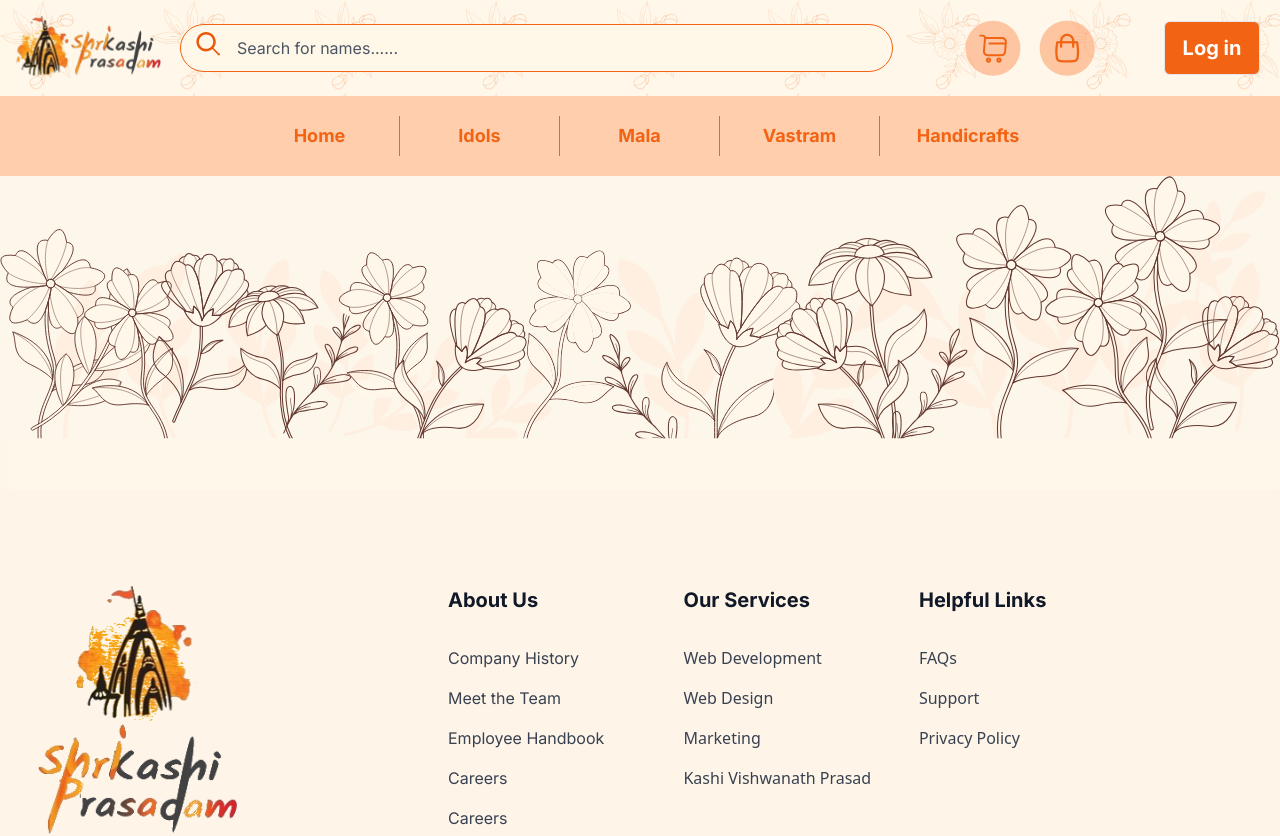
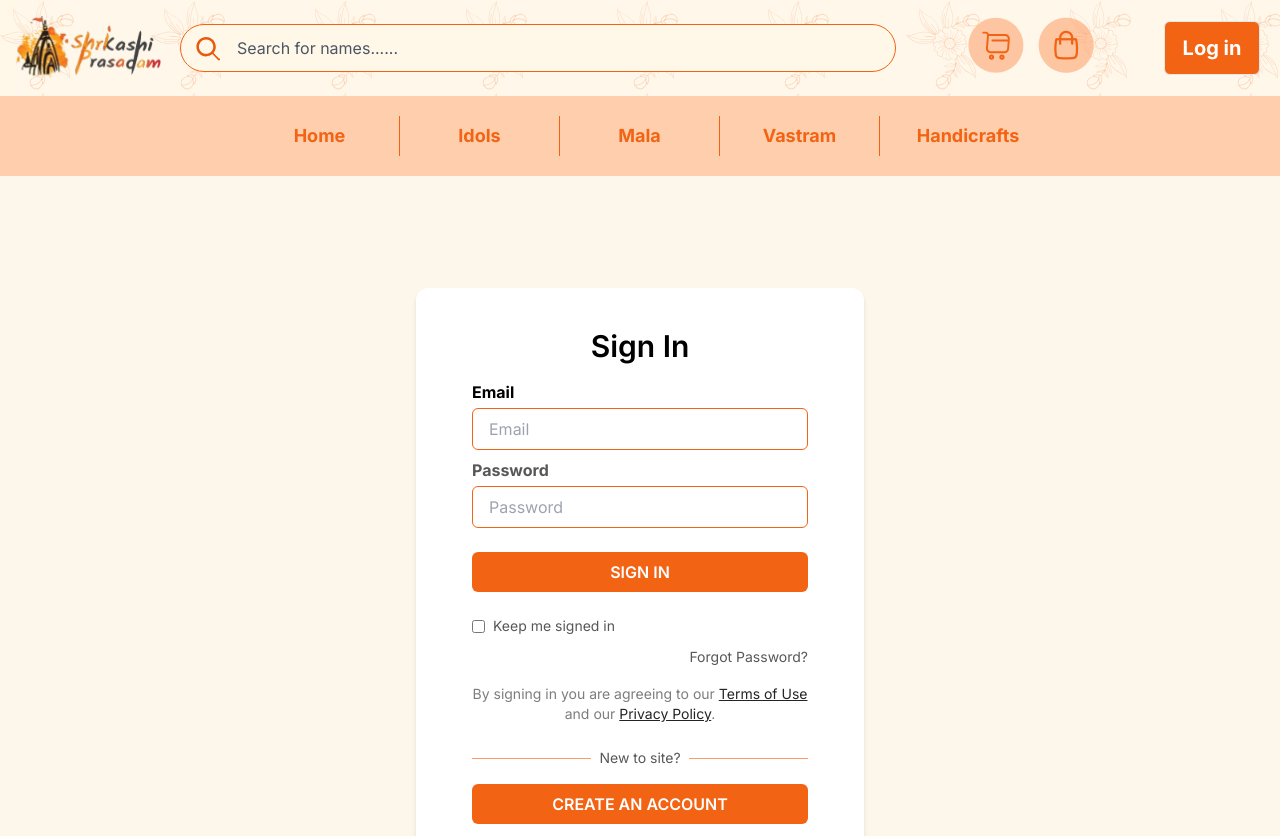
Before and after one commit to Ciriously/shrikashiprasadam, a React (Vite) app: page /Sign-in in a window 1280 px wide. Shown: the top 836 px of the page. Built offline with nearby package versions, Linux system fonts and the light colour scheme; a web font is replaced by a local one.

Commit message:
Feat : Added Auth

```diff
--- a/package.json
+++ b/package.json
@@ -12,7 +12,6 @@
   "dependencies": {
     "@headlessui/react": "^1.7.19",
     "@heroicons/react": "^2.1.3",
-    "@material-tailwind/react": "^2.1.9",
     "@reduxjs/toolkit": "^2.2.3",
     "react": "^18.2.0",
     "react-dom": "^18.2.0",
--- a/src/App.jsx
+++ b/src/App.jsx
@@ -2,9 +2,14 @@ import { BrowserRouter as Router, Routes, Route } from 'react-router-dom';
 
 import Home from "./Pages/Home";
 import SearchResults from "./Pages/SearchResults";
+import Cart from "./Pages/Cart"; // Import the Cart component
+import Wishlist from "./Pages/Wishlist"; // Import the Wishlist component
 import Footer from "./Shared/Footer";
 import Navbar from './Shared/Navbar';
 import Banner from './Shared/Banner';
+import Signup from './auth/forms/Signup';
+import Signin from './auth/forms/Signin';
+import AuthLayout from './auth/AuthLayout';
 
 export default function App() {
   return (
@@ -17,6 +22,11 @@ export default function App() {
         <Routes>
           <Route path="/" element={<Home />} />
           <Route path="/search" element={<SearchResults />} />
+          <Route path="/cart" element={<Cart />} />
+          <Route path="/wishlist" element={<Wishlist />} />
+          <Route path="/Auth" element={<AuthLayout />} />
+          <Route path="/Sign-in" element={<Signin />} />
+          <Route path="/Sign-up" element={<Signup />} />
         </Routes>
         <Footer />
       </div>
--- /dev/null
+++ b/src/Pages/Cart.jsx
@@ -0,0 +1,34 @@
+import React from 'react';
+
+const Cart = () => {
+    const cartItems = [
+        { id: 1, name: 'Product A', price: 100 },
+        { id: 2, name: 'Product B', price: 200 },
+        { id: 3, name: 'Product C', price: 300 },
+    ];
+
+    const subtotal = cartItems.reduce((total, item) => total + item.price, 0);
+
+    const handleCheckout = () => {
+        alert('Proceeding to checkout...');
+    };
+
+    return (
+        <div>
+            <h1>Shopping Cart</h1>
+
+            {cartItems.map(item => (
+                <div key={item.id}>
+                    <h2>{item.name}</h2>
+                    <p>Price: ${item.price}</p>
+                </div>
+            ))}
+
+            <h2>Subtotal: ${subtotal}</h2>
+
+            <button onClick={handleCheckout}>Checkout</button>
+        </div>
+    );
+};
+
+export default Cart;
--- /dev/null
+++ b/src/Pages/Wishlist.jsx
@@ -0,0 +1,9 @@
+import React from 'react'
+
+const Wishlist = () => {
+    return (
+        <div>Wishlist</div>
+    )
+}
+
+export default Wishlist
--- a/src/Shared/Navbar.jsx
+++ b/src/Shared/Navbar.jsx
@@ -1,5 +1,6 @@
 import React, { useState } from 'react';
 import { useNavigate } from 'react-router-dom';
+import { Link } from 'react-router-dom';
 
 
 import Cart from "../assets/shared/Cart.svg";
@@ -61,7 +62,7 @@ const Navbar = () => {
                                     name="search"
                                     placeholder="Search for names......"
                                 />
-                                <button type="submit" className="absolute left-0 top-0 mt-3 ml-4">
+                                <button type="submit" className="absolute left-0 top-0 mt-5 ml-4">
                                     <svg
                                         className="text-orange-600  h-6 w-6 fill-current"
                                         xmlns="http://www.w3.org/2000/svg"
@@ -70,12 +71,16 @@ const Navbar = () => {
                                         <path d="M55.146 51.887L41.588 37.786c3.486-4.144 5.396-9.358 5.396-14.786 0-12.682-10.318-23-23-23s-23 10.318-23 23 10.318 23 23 23c5.428 0 10.642-1.911 14.786-5.396l13.557 14.101c0.571 0.593 1.339 0.92 2.162 0.92 0.779 0 1.518-0.297 2.084-0.837 1.225-1.17 1.276-3.093 0.107-4.317zM23.984 6c9.374 0 17 7.626 17 17s-7.626 17-17 17-17-7.626-17-17 7.626-17 17-17z" />
                                     </svg>
                                 </button>
+                                <Link to="/cart">
                                     <button className="mx-4 mr-4">
                                         <img src={Cart} alt="Cart" className="h-full ml-14 w-auto" />
                                     </button>
+                                </Link>
+                                <Link to="/wishlist">
                                     <button>
                                         <img src={List} alt="List" className="h-full mx-4 w-auto" />
                                     </button>
+                                </Link>
                             </form>
 
                         </div>
@@ -90,9 +95,11 @@ const Navbar = () => {
 
                     </div>
                     <a href="">
+                        <Link to="/Auth">
                             <button className=" py-3 w-24 m-1 text-xl text-center font-bold bg-[#F26414] border rounded-md text-white  hover:bg-orange-400">
                                 Log in
                             </button>
+                        </Link>
                     </a>
                 </div>
 
--- /dev/null
+++ b/src/auth/AuthLayout.jsx
@@ -0,0 +1,23 @@
+
+import React from 'react'
+import Signup from './forms/Signup'
+import Signin from './forms/Signin'
+import Authsvg from '.././assets/shared/auth.svg'
+
+const AuthLayout = () => {
+    return (
+        <div className='flex h-screen'>
+            <section className="flex flex-1 justify-center items-center flex-col py-10">
+                <Signin />
+            </section>
+
+            <img
+                src={Authsvg}
+                alt="logo"
+                className="hidden xl:block h-screen w-1/2 object-cover bg-no-repeat"
+            />
+        </div>
+    )
+}
+
+export default AuthLayout
--- /dev/null
+++ b/src/auth/forms/Signin.jsx
@@ -0,0 +1,77 @@
+import React, { useState } from 'react';
+
+function Signin({ setAuthState, setUser }) {
+    const [email, setEmail] = useState('');
+    const [password, setPassword] = useState('');
+
+    const handleLogin = () => {
+        // Add your authentication logic here
+        // For example, you can call your authentication API
+        // and handle the response accordingly
+        console.log('Email:', email);
+        console.log('Password:', password);
+
+        // After successful authentication, you can update the user state
+        // and change the authentication state
+    };
+
+    return (
+        <div className="flex items-center font-inter justify-center h-screen">
+            <div className="w-full  max-w-md px-14 py-10 bg-white shadow-md rounded-xl">
+                <div className="flex justify-center items-center">
+                    <h1 className="text-3xl font-semibold mb-4">Sign In</h1>
+                </div>
+                <label htmlFor="email" className="block text-md text-[#000]  font-bold mb-1">Email</label>
+                <input
+                    id="email"
+                    value={email}
+                    onChange={(e) => setEmail(e.target.value)}
+                    className="w-full px-4 py-2 border border-[#F26414]  rounded-md mb-2"
+                    type="email"
+                    placeholder="Email"
+                />
+                <label htmlFor="password" className="block text-md text-[#575757] font-bold mb-1">Password</label>
+                <input
+                    id="password"
+                    value={password}
+                    onChange={(e) => setPassword(e.target.value)}
+                    className="w-full px-4 py-2 border border-[#F26414] rounded-md mb-2"
+                    type="password"
+                    placeholder="Password"
+                />
+                <button
+                    onClick={handleLogin}
+                    className="w-full bg-[#F26414] text-white font-semibold py-2 mt-4 rounded-md hover:bg-indigo-600 focus:outline-none focus:bg-indigo-600"
+                >
+                    SIGN IN
+                </button>
+                <div className="flex items-center mt-6">
+                    <input type="checkbox" className="mr-2" />
+                    <label for="keep-signed-in" className="text-sm text-[#575757]">Keep me signed in</label>
+                </div>
+                <div className="text-right mt-2">
+                    <a href="/forgot-password" className="text-[#575757] text-sm">Forgot Password?</a>
+                </div>
+
+                <p className="text-center mt-4 text-sm text-[#7D7D7D]">
+                    By signing in you are agreeing to our{' '}
+                    <a href="/terms-of-use" className="text-[#242424] underline">Terms of Use</a> and our{' '}
+                    <a href="/privacy-policy" className="text-[#242424] underline">Privacy Policy</a>.
+                </p>
+                <div className="flex items-center mt-6">
+                    <hr className="flex-grow border-t border-[#FE9B64]" />
+                    <span className="mx-2 text-sm text-[#575757]">New to site?</span>
+                    <hr className="flex-grow border-t border-[#FE9B64]" />
+                </div>
+                <button
+                    onClick={''}
+                    className="w-full bg-[#F26414] text-white font-semibold py-2 rounded-md hover:bg-indigo-600 focus:outline-none focus:bg-indigo-600 mt-4"
+                >
+                    CREATE AN ACCOUNT
+                </button>
+            </div>
+        </div>
+    );
+}
+
+export default Signin;
--- /dev/null
+++ b/src/auth/forms/Signup.jsx
@@ -0,0 +1,9 @@
+import React from 'react'
+
+const Signup = () => {
+    return (
+        <div>Signup</div>
+    )
+}
+
+export default Signup
```
Also changed, not shown: 2 other files (tests, documents, lock files or other folders). Lines whose indentation alone changed are shown as unchanged.
